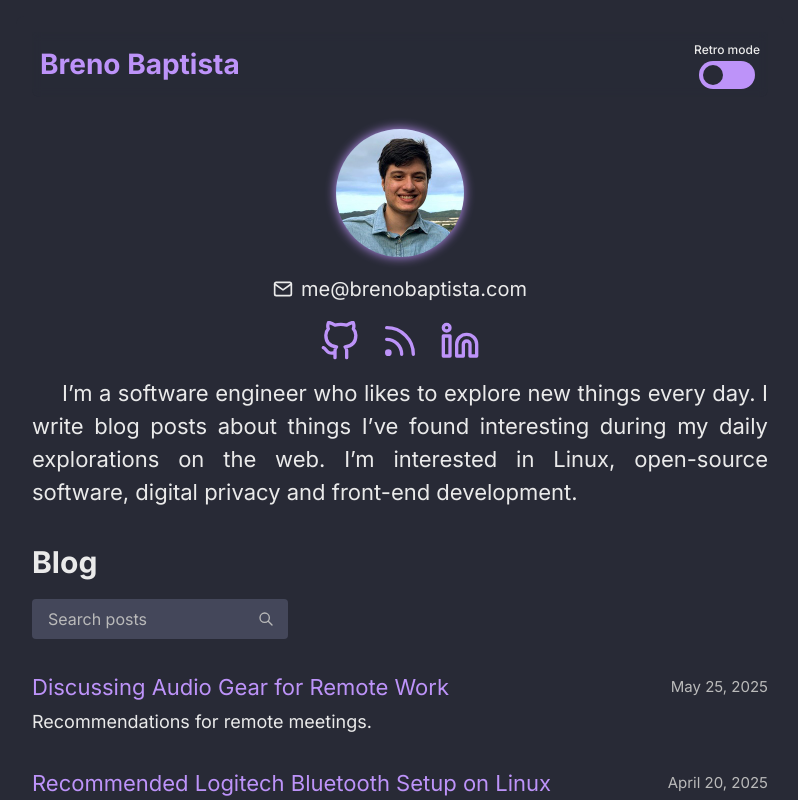
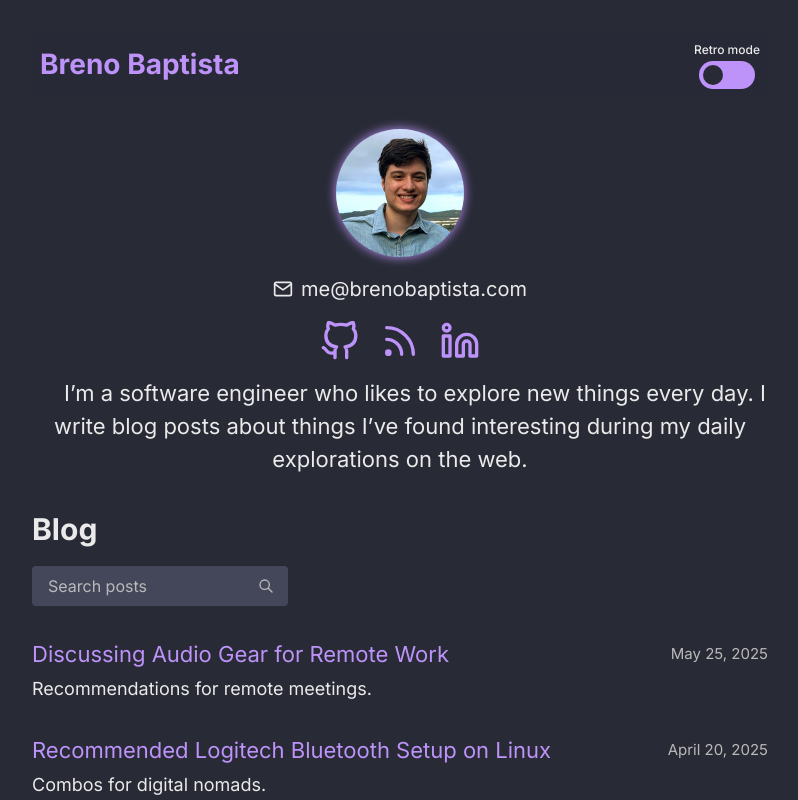
Before and after one commit to brenobaptista/blog, a Next.js app: page / in a window 1280 px wide. Shown: the top 800 px of the page, without its empty margins (240-1038 px from the left). Built offline with nearby package versions, Linux system fonts and the light colour scheme.

Commit message:
Update description and remove justify

```diff
--- a/src/lib/rss.ts
+++ b/src/lib/rss.ts
@@ -19,7 +19,7 @@ const generateRssChannel = (
   <channel>
     <title>Breno Baptista</title>
     <link>${baseUrl}</link>
-    <description>Breno Baptista is a software engineer who likes to explore new things every day. He is interested in Linux, open-source software, digital privacy and front-end development.</description>
+    <description>I’m a software engineer who likes to explore new things every day. I write blog posts about things I’ve found interesting during my daily explorations on the web.</description>
     <language>en</language>
     <lastBuildDate>${new Date(posts[0].date).toUTCString()}</lastBuildDate>
     <atom:link href="${baseUrl}/rss.xml" rel="self" type="application/rss+xml"/>
--- a/src/pages/index.tsx
+++ b/src/pages/index.tsx
@@ -49,7 +49,7 @@ const Home = ({ allPostsData }: IHome) => {
         <title>Breno Baptista</title>
         <meta
           name='description'
-          content='Breno Baptista is a software engineer who likes to explore new things every day. He is interested in Linux, open-source software, digital privacy and front-end development.'
+          content='I’m a software engineer who likes to explore new things every day. I write blog posts about things I’ve found interesting during my daily explorations on the web.'
         />
       </Head>
       <HomeHeader>
@@ -104,8 +104,7 @@ const Home = ({ allPostsData }: IHome) => {
         <p>
           I’m a software engineer who likes to explore new things every day. I
           write blog posts about things I’ve found interesting during my daily
-          explorations on the web. I’m interested in Linux, open-source
-          software, digital privacy and front-end development.
+          explorations on the web.
         </p>
       </Intro>
       <RetroHomeSection />
--- a/src/pages/posts/[id].tsx
+++ b/src/pages/posts/[id].tsx
@@ -55,9 +55,9 @@ const Post = ({ postData }: IPost) => (
         <Image src={profile} alt='Profile picture' width={80} height={80} />
       </ProfileWrapper>
       <ShortBio>
-        Breno Baptista is a software engineer who likes to explore new things
-        every day. He is interested in Linux, open-source software, digital
-        privacy and front-end development.
+        I’m a software engineer who likes to explore new things every day. I
+        write blog posts about things I’ve found interesting during my daily
+        explorations on the web.
       </ShortBio>
       <MorePosts>
         {postData.previousPost ? (
--- a/src/posts/adding-rss-feed-to-static-next-blog.md
+++ b/src/posts/adding-rss-feed-to-static-next-blog.md
@@ -34,7 +34,7 @@ const generateRssChannel = (
   <channel>
     <title>Breno Baptista</title>
     <link>${baseUrl}</link>
-    <description>Breno Baptista is a software engineer who likes to explore new things every day. He is interested in Linux, open-source software, digital privacy and front-end development.</description>
+    <description>I’m a software engineer who likes to explore new things every day. I write blog posts about things I’ve found interesting during my daily explorations on the web.</description>
     <language>en</language>
     <lastBuildDate>${new Date(posts[0].date).toUTCString()}</lastBuildDate>
     <atom:link href="${baseUrl}/rss.xml" rel="self" type="application/rss+xml"/>
--- a/src/styles/pages/Home.ts
+++ b/src/styles/pages/Home.ts
@@ -80,7 +80,7 @@ export const SocialIcons = styled.div`
 export const Intro = styled.section`
   font-size: 1.1rem;
   line-height: 1.5;
-  text-align: justify;
+  text-align: center;
   text-indent: 1.5rem;
 `
 
```
